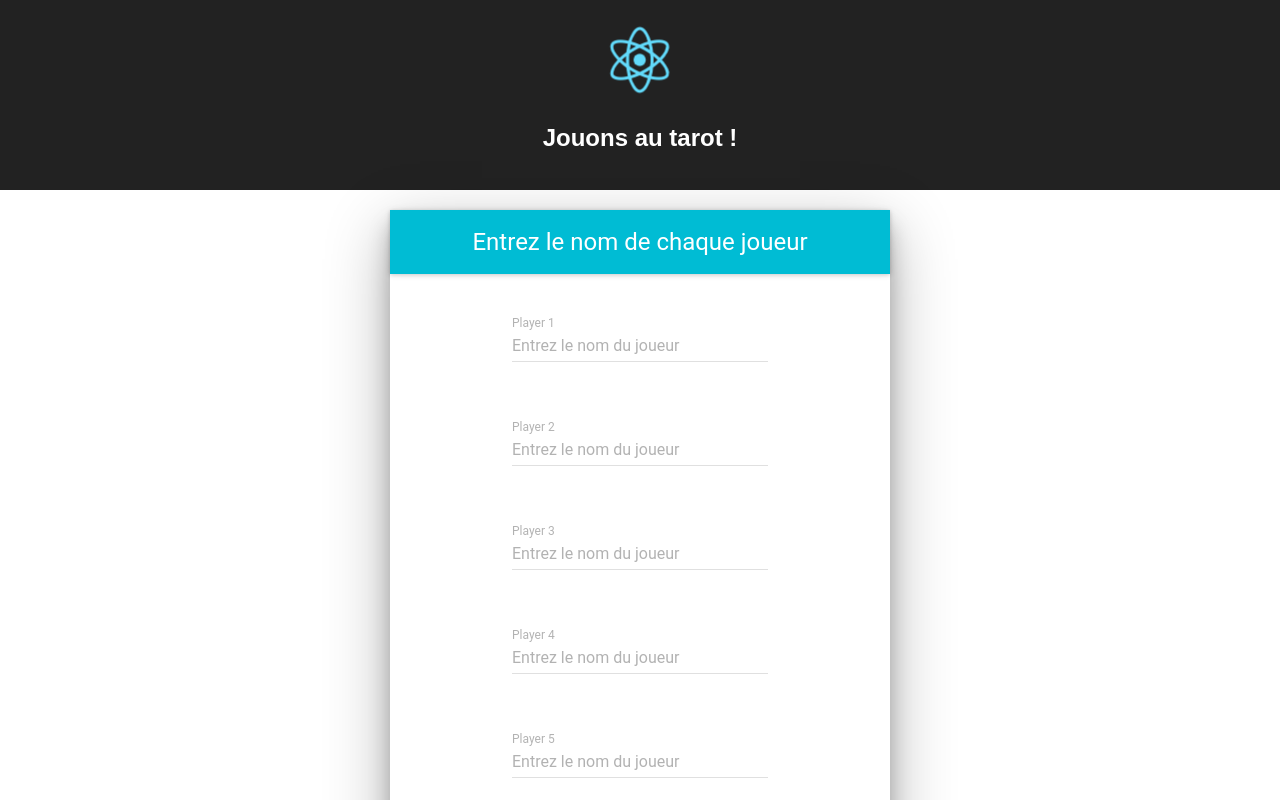
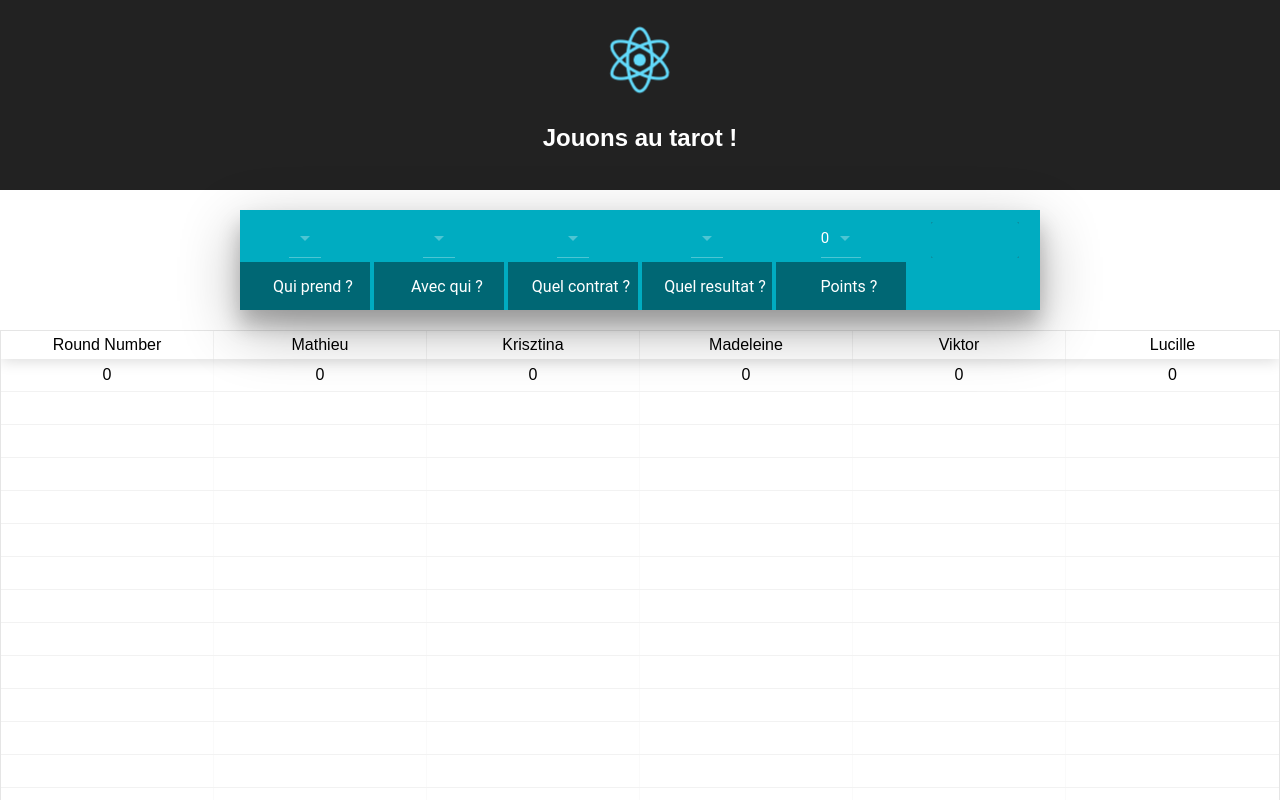
Before and after one commit to matlonyc/tarot-score, a React (Create React App) app: page / in a window 1280 px wide. Shown: the top 800 px of the page. Built offline with nearby package versions, Linux system fonts and the light colour scheme; the HTML template or start-up script is replaced by a standard one.

Commit message:
Cleaning up

```diff
--- a/src/App.tsx
+++ b/src/App.tsx
@@ -11,7 +11,7 @@ class App extends React.Component<any, any> {
 
     this.state = {
       numberOfPlayers: 5,
-      playerNames: []//['Mathieu', 'Krisztina', 'Madeleine', 'Viktor', 'Lucille'],
+      playerNames: ['Mathieu', 'Krisztina', 'Madeleine', 'Viktor', 'Lucille'],
     };
   }
 
--- a/src/Round.tsx
+++ b/src/Round.tsx
@@ -1,17 +1,20 @@
 import * as React from 'react';
 import Paper from 'material-ui/Paper';
-import { MuiThemeProvider, lightBaseTheme } from 'material-ui/styles';
+import { MuiThemeProvider } from 'material-ui/styles';
+import darkBaseTheme from 'material-ui/styles/baseThemes/darkBaseTheme';
 import getMuiTheme from 'material-ui/styles/getMuiTheme';
 import DropDownMenu from 'material-ui/DropDownMenu';
 import MenuItem from 'material-ui/MenuItem';
 import RaisedButton from 'material-ui/RaisedButton';
+import {GridList, GridTile} from 'material-ui/GridList';
 
-const lightMuiTheme = getMuiTheme(lightBaseTheme);
+const lightMuiTheme = getMuiTheme(darkBaseTheme);
 const style = {
-  width: 500,
+  width: 800,
   margin: 20,
   textAlign: 'center',
   display: 'inline-block',
+  backgroundColor: '#00acc1',
 };
 const buttonStyle = {
   margin: 12,
@@ -65,7 +68,7 @@ class Round extends React.Component<any, any> {
       contracts: CONTRATS.map( (contrat) => contrat.name),
       wonLost: '',
       selectedPoints: 0,
-      buttonLabel: '...',
+      buttonLabel: ' ',
       buttonDisabled: true
     };
   }
@@ -87,7 +90,7 @@ class Round extends React.Component<any, any> {
       contracts: CONTRATS.map( (contrat) => contrat.name),
       wonLost: '',
       selectedPoints: 0,
-      buttonLabel: '...',
+      buttonLabel: ' ',
       buttonDisabled: true,
     });
   }
@@ -225,6 +228,7 @@ class Round extends React.Component<any, any> {
               primary={true}
               style={buttonStyle}
               disabled={this.state.buttonDisabled}
+              disabledBackgroundColor="#00acc1"
               onClick={this.onDone.bind(this)}/>);
   }
 
@@ -233,12 +237,26 @@ class Round extends React.Component<any, any> {
       <div>
         <MuiThemeProvider muiTheme={lightMuiTheme}>
           <Paper style={style} zDepth={5} rounded={false}>
+            <GridList cols={6} cellHeight={100}>
+              <GridTile title="Qui prend ?">
                 {this.renderSelectLeader()}
+              </GridTile>
+              <GridTile title="Avec qui ?">
                 {this.renderSelectPartner()}
+              </GridTile>
+              <GridTile title="Quel contrat ?">
                 {this.renderSelectContract()}
+              </GridTile>
+              <GridTile title="Quel resultat ?">
                 {this.renderWonLost()}
+              </GridTile>
+              <GridTile title="Points ?">
                 {this.renderPoints()}
+              </GridTile>
+              <GridTile>
                 {this.renderDone()}
+              </GridTile>
+            </GridList>
           </Paper>
         </MuiThemeProvider>
       </div>
--- a/src/Score.tsx
+++ b/src/Score.tsx
@@ -19,12 +19,18 @@ class Score extends React.Component<any, any> {
     });
   }
 
+  toNeatNames = (camelCase: string) => {
+    const result = camelCase.replace( /([A-Z])/g, " $1" );
+
+    return result.charAt(0).toUpperCase() + result.slice(1);
+  }
+
   getColumns(scores: any) {
     const playerNames = Object.keys(scores[0]);
 
     return playerNames.map((playerName: string) => {
           return {
-            Header: playerName,
+            Header: this.toNeatNames(playerName),
             accessor: playerName
           };
         }
```
Lines whose indentation alone changed are shown as unchanged.
